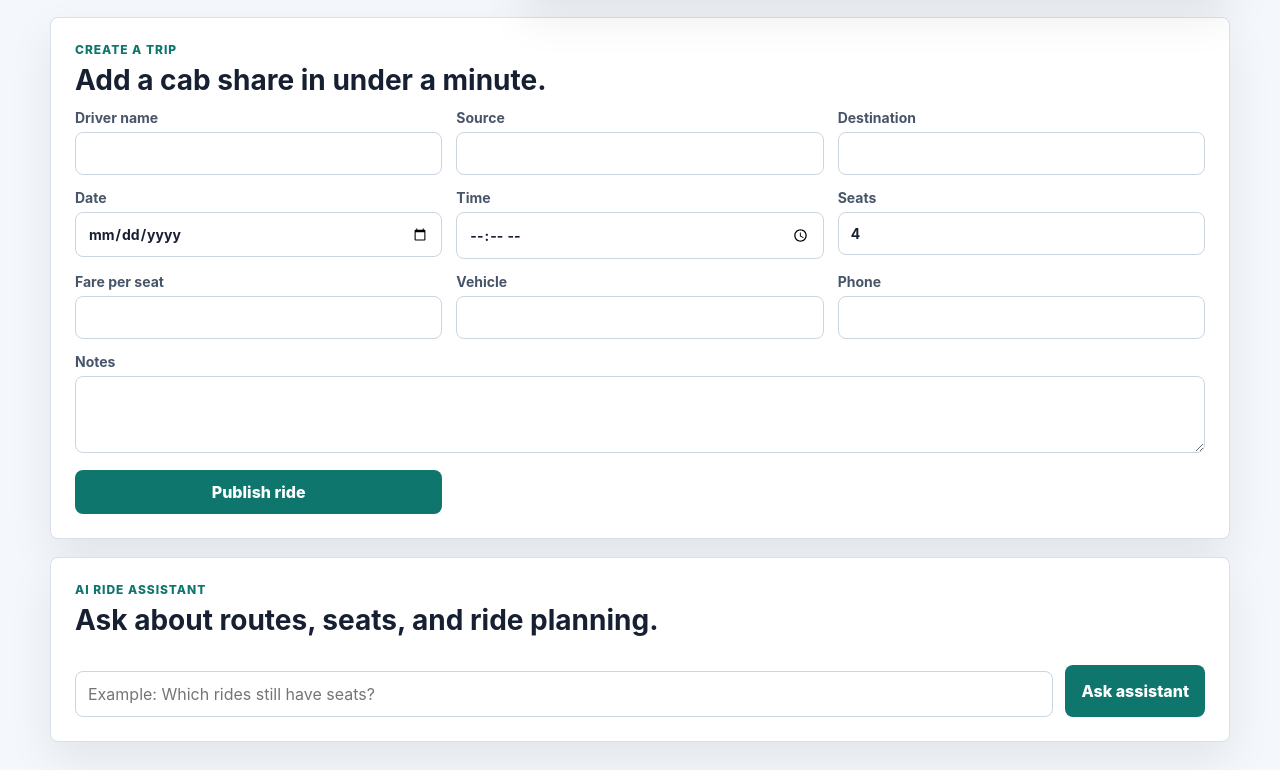
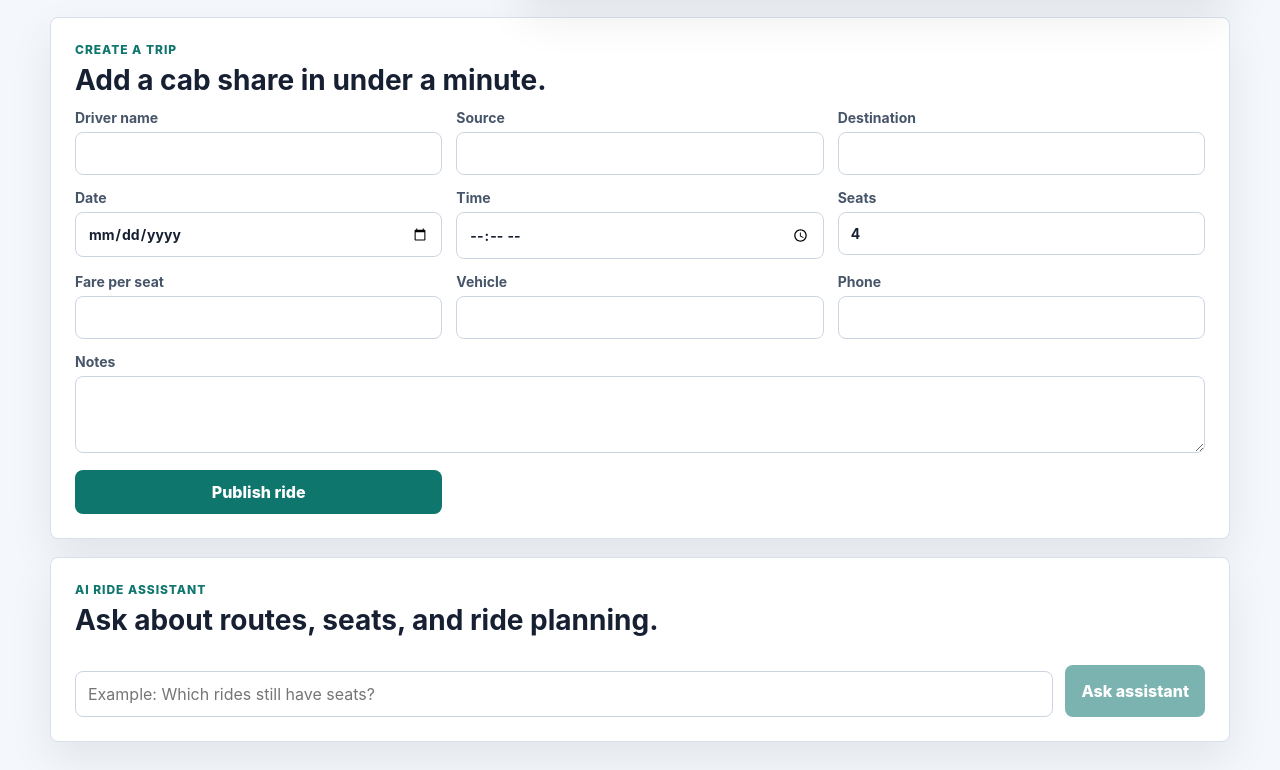
Before and after one commit to Karthisgowda/pooling, a React (Create React App) app: page / in a window 1280 px wide. Shown: the part 706-1476 px from the top of the page. Built offline with nearby package versions, Linux system fonts and the light colour scheme.

Commit message:
Harden assistant question handling

```diff
--- a/src/App.js
+++ b/src/App.js
@@ -180,6 +180,13 @@ function App() {
 
   async function askAssistant(event) {
     event.preventDefault();
+    const message = assistantQuestion.trim();
+
+    if (message.length < 3) {
+      setAssistantError("Please enter a clear question for the assistant.");
+      return;
+    }
+
     setAssistantLoading(true);
     setAssistantError("");
 
@@ -187,7 +194,7 @@ function App() {
       const response = await fetch("/api/assistant", {
         method: "POST",
         headers: { "Content-Type": "application/json" },
-        body: JSON.stringify({ message: assistantQuestion, rides }),
+        body: JSON.stringify({ message, rides }),
       });
       const data = await response.json();
 
@@ -360,11 +367,12 @@ function App() {
           <input
             type="text"
             placeholder="Example: Which rides still have seats?"
+            maxLength="240"
             value={assistantQuestion}
             onChange={(event) => setAssistantQuestion(event.target.value)}
             required
           />
-          <button type="submit" disabled={assistantLoading}>
+          <button type="submit" disabled={assistantLoading || assistantQuestion.trim().length < 3}>
             {assistantLoading ? "Thinking..." : "Ask assistant"}
           </button>
         </form>
```
